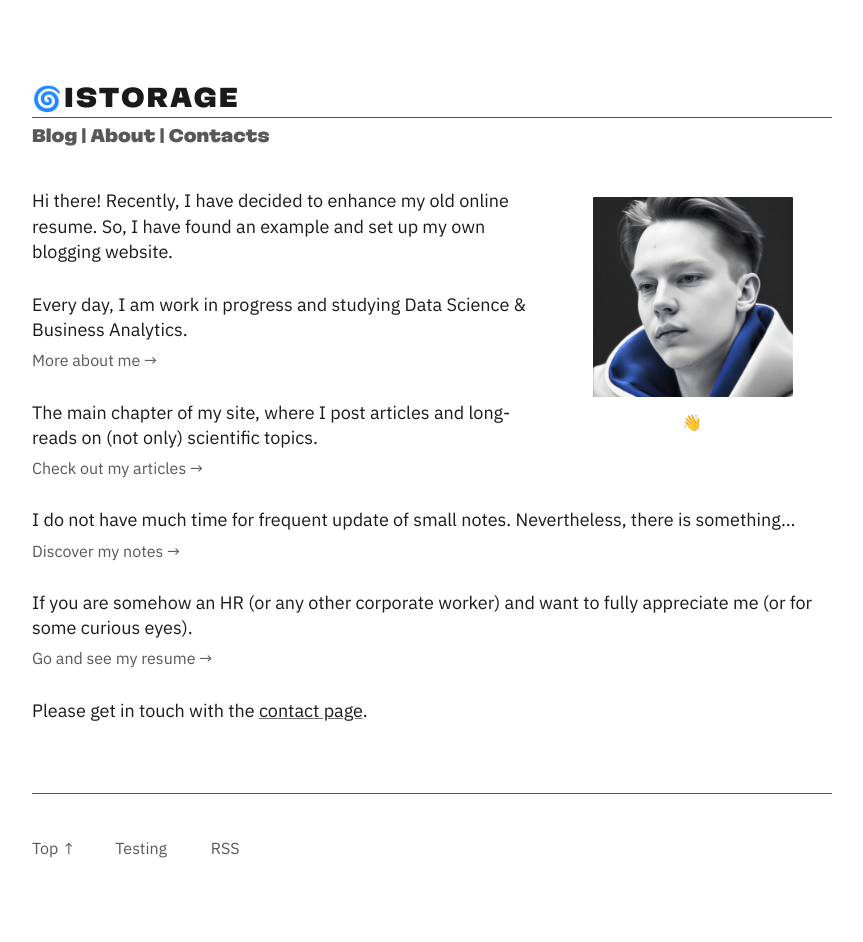
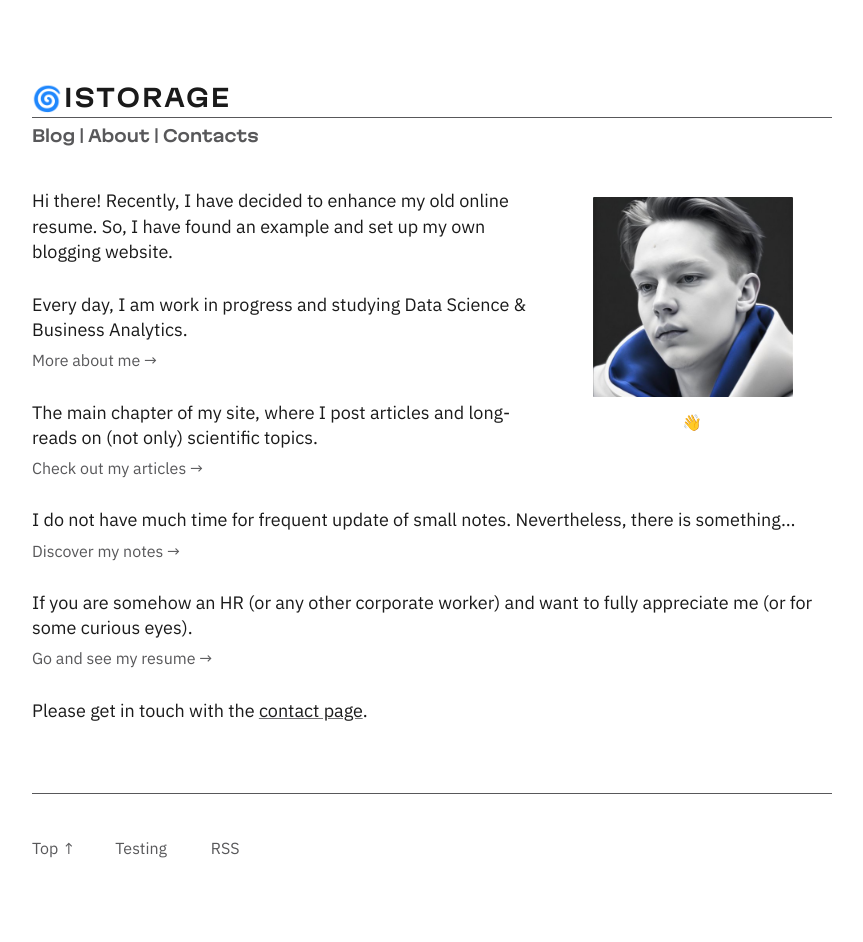
Before and after one commit to suchkow/suchkow.github.io, a Jekyll site: the page built from index.md, in a window 1280 px wide. Shown: the whole page, without its empty margins (208-1071 px from the left). Built offline with Jekyll 4.4.1, drawn with Linux system fonts in a browser that asks for light colours.

Commit message:
Minor changes were made

```diff
--- a/css/main.scss
+++ b/css/main.scss
@@ -8,7 +8,7 @@
 
 @font-face {
   font-family: "Martian Grotesk";
-  src: url("/static/fonts/MartianGrotesk-sWdBl.woff2");
+  src: url("/static/fonts/MartianGrotesk-sWdBd.woff2");
 }
 
 @font-face {
```
Also changed, not shown: static/fonts/MartianGrotesk-sWdBd.woff2 (added).
